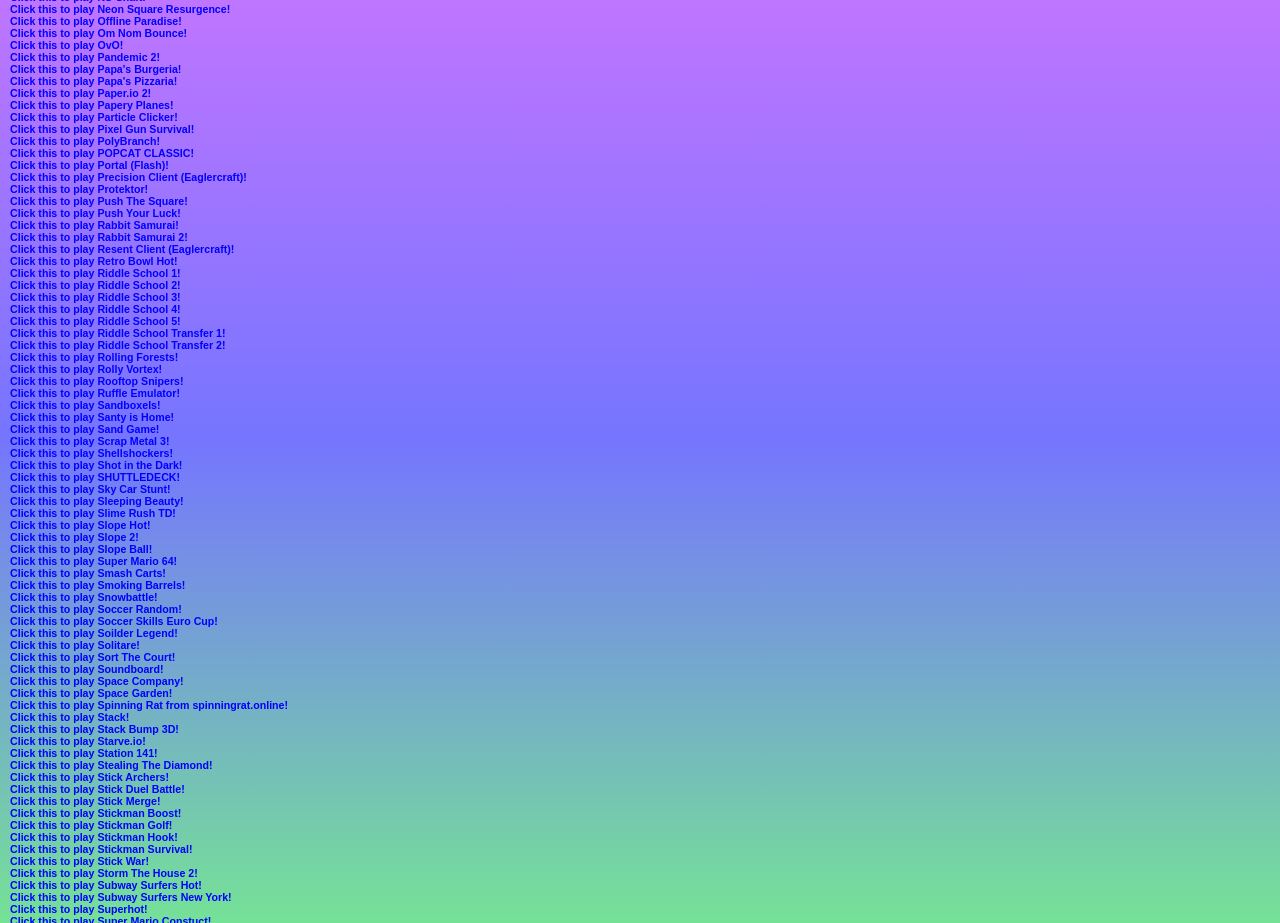
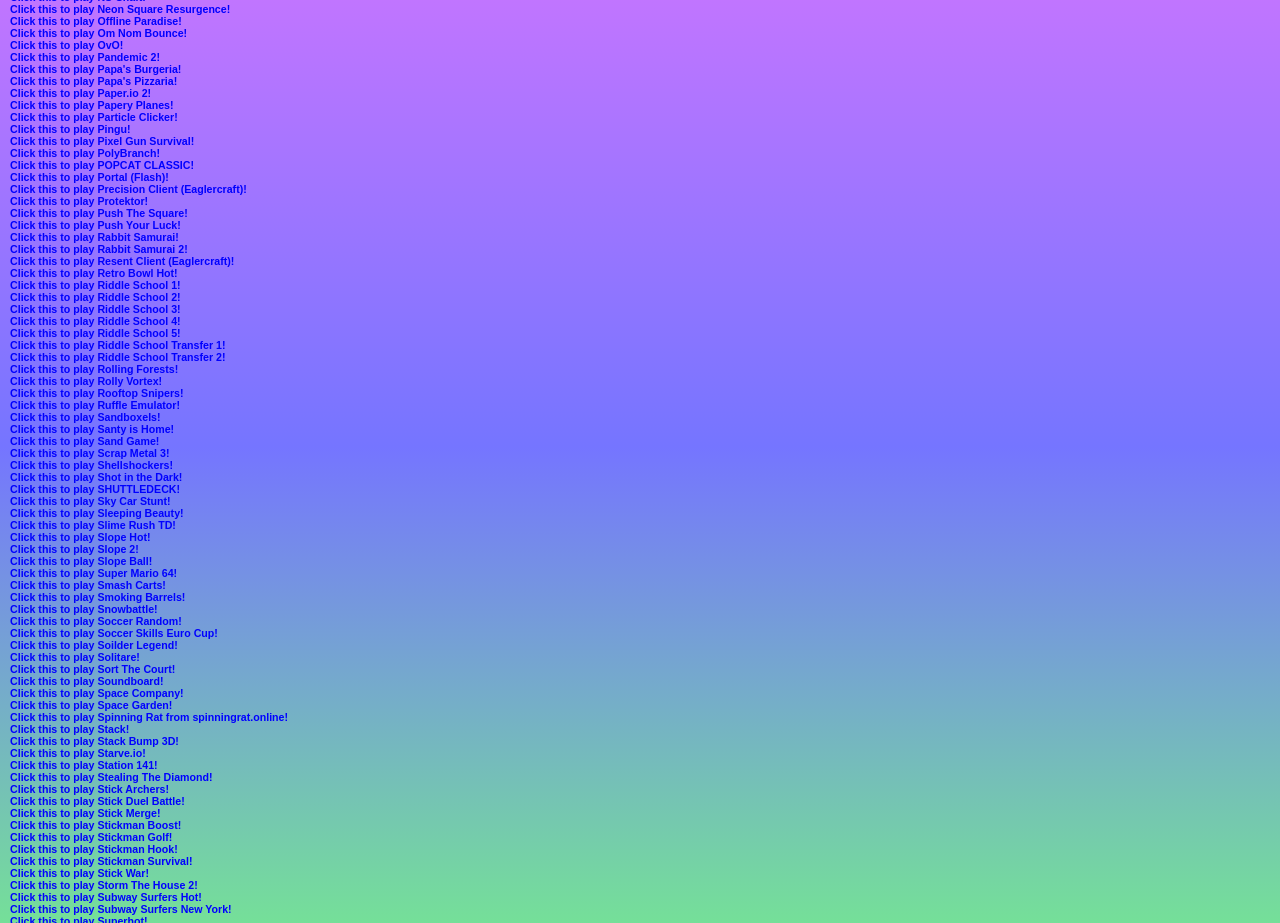
Before and after one commit to crazystuffxyz/crazystuffxyz.github.io, a plain HTML site: page index.html in a window 1280 px wide. Shown: the part 2638-3561 px from the top of the page. Drawn offline with Linux system fonts and the light colour scheme.

Commit message:
Update index.html

```diff
--- a/index.html
+++ b/index.html
@@ -384,6 +384,7 @@
 <a href="javascript:void(0)" onclick="play('paperio2')" class="button button1">Click this to play Paper.io 2!</a> <br>
 <a href="javascript:void(0)" onclick="play('papery-planes')" class="button button1">Click this to play Papery Planes!</a> <br>
 <a href="javascript:void(0)" onclick="play('particle-clicker')" class="button button1">Click this to play Particle Clicker!</a> <br>
+<a href="javascript:void(0)" onclick="embed('pingu.html')" class="button button1">Click this to play Pingu!</a> <br>
 <a href="javascript:void(0)" onclick="play('pixel-gun-survival')" class="button button1">Click this to play Pixel Gun Survival!</a> <br>
 <a href="javascript:void(0)" onclick="play('polybranch')" class="button button1">Click this to play PolyBranch!</a> <br>
 <a href="javascript:void(0)" onclick="play('popcat-classic')" class="button button1">Click this to play POPCAT CLASSIC!</a> <br>
```
